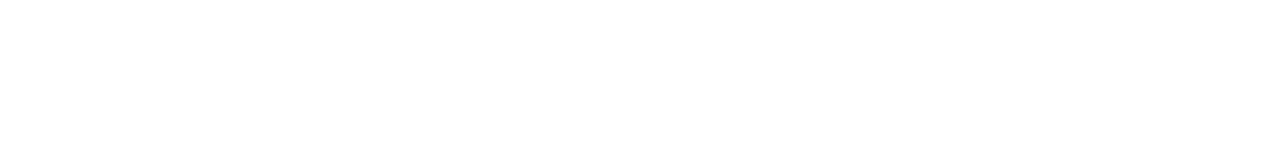
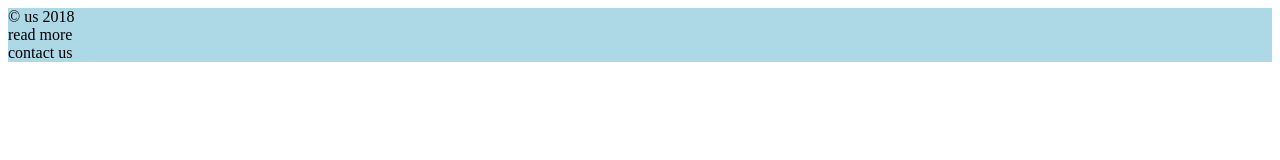
Before and after one commit to masa-stirn/webapp, a plain HTML site: page index.html in a window 1280 px wide. Drawn offline with Linux system fonts and the light colour scheme.

Commit message:
footer style

```diff
--- a/index.html
+++ b/index.html
@@ -11,5 +11,10 @@
     <a href=""></a>
     <a href=""></a>
 </nav>
+<footer>
+    <div>&copy us 2018</div>
+    <div>read more</div>
+    <div>contact us</div>
+</footer>
 </body>
 </html>
--- a/style.css
+++ b/style.css
@@ -1,3 +1,7 @@
 li{
     color:red;
 }
+footer{
+    background: lightblue;
+    font: 10px;
+}
```
